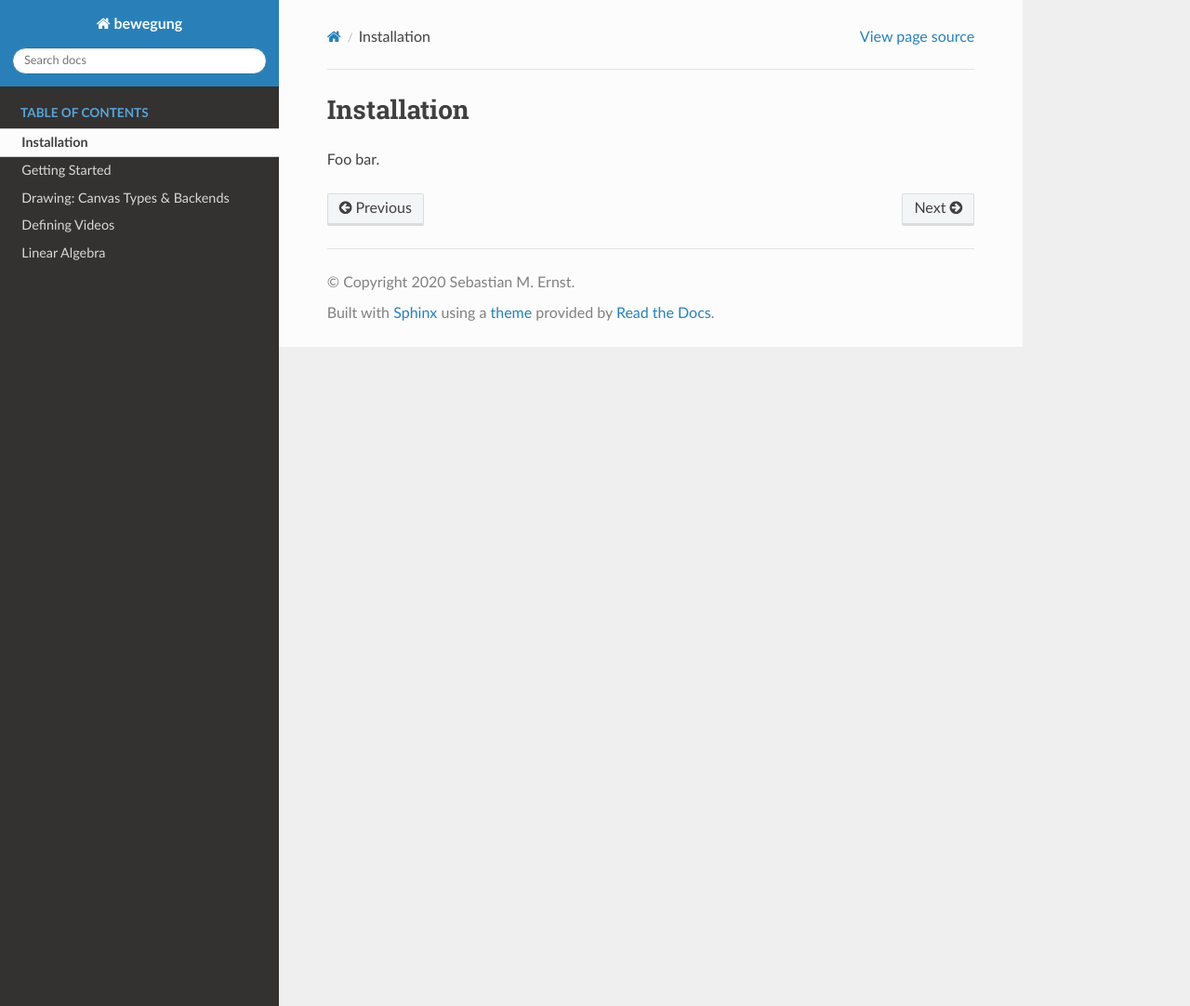
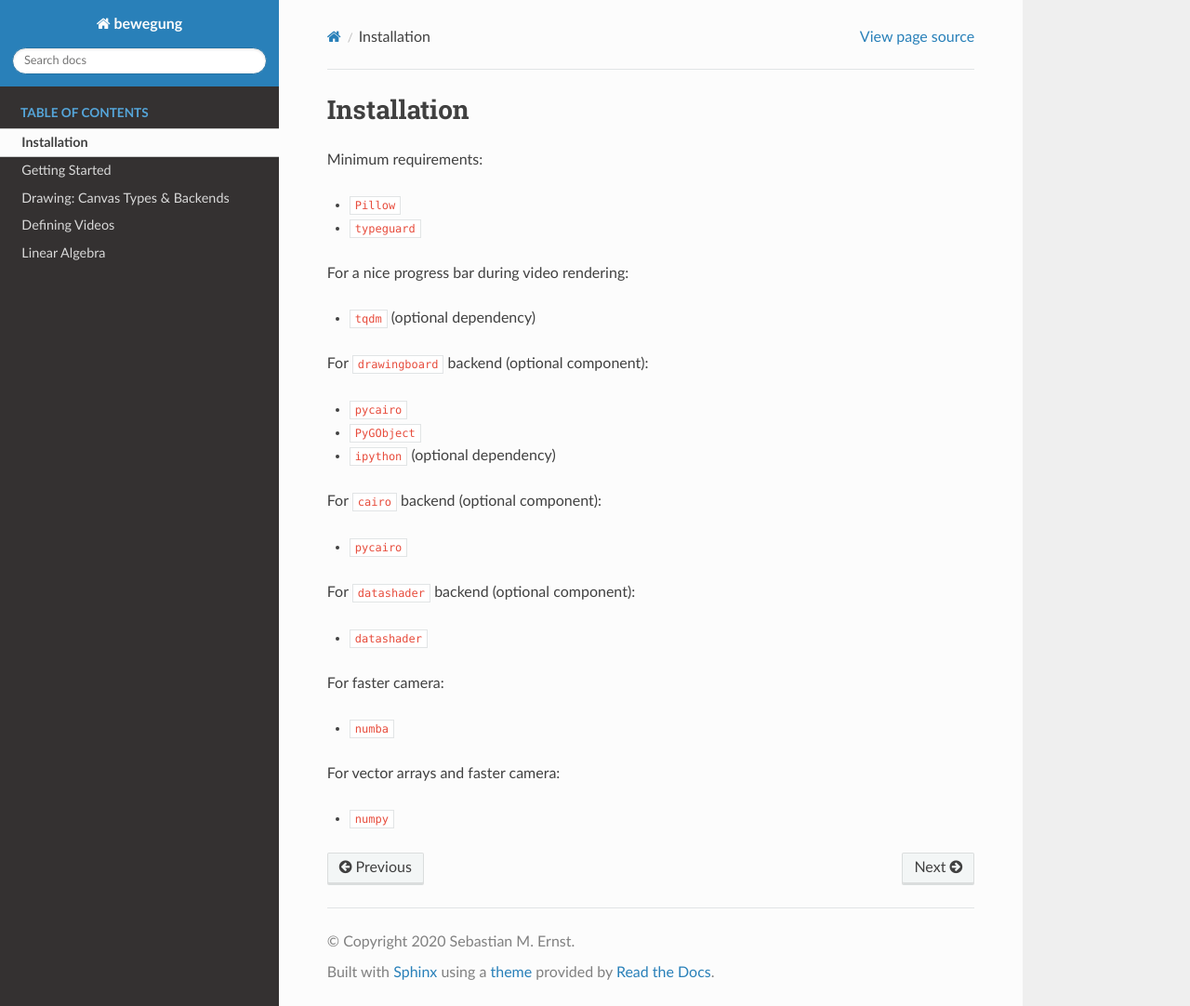
Before and after one commit to pleiszenburg/bewegung, a Sphinx documentation site: the page built from docs/installation.rst, in a window 1280 px wide and 1082 px high. Shown: the whole window at 93% size. Built offline with Sphinx 7.4.7 and the Read the Docs theme 2.0.0, drawn with Linux system fonts in a browser that asks for light colours; the version number is read from the project's files by our own code.

Commit message:
install notes

```diff
--- a/docs/installation.rst
+++ b/docs/installation.rst
@@ -1,4 +1,33 @@
 Installation
 ============
 
-Foo bar.
+Minimum requirements:
+
+- ``Pillow``
+- ``typeguard``
+
+For a nice progress bar during video rendering:
+
+- ``tqdm`` (optional dependency)
+
+For ``drawingboard`` backend (optional component):
+
+- ``pycairo``
+- ``PyGObject``
+- ``ipython`` (optional dependency)
+
+For ``cairo`` backend (optional component):
+
+- ``pycairo``
+
+For ``datashader`` backend (optional component):
+
+- ``datashader``
+
+For faster camera:
+
+- ``numba``
+
+For vector arrays and faster camera:
+
+- ``numpy``
```
